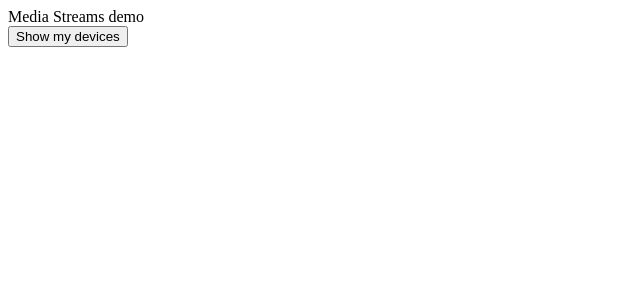
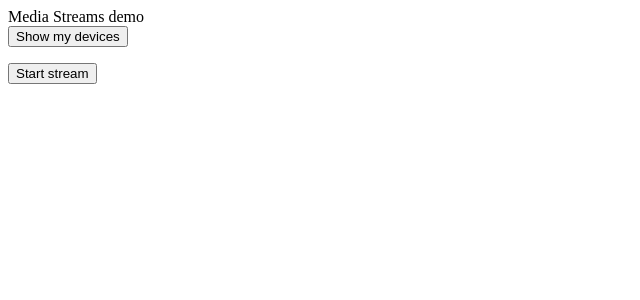
Before and after one commit to FRK22G-Avancerad-webbutveckling/lektion-22-augusti, a React (Vite) app: page / in a window 1280 px wide. Shown: the top 300 px of the page, without its empty margins (0-640 px from the left). Built offline with nearby package versions, Linux system fonts and the light colour scheme.

Commit message:
Start invisible stream

```diff
--- a/src/App.tsx
+++ b/src/App.tsx
@@ -1,6 +1,7 @@
 // import { useState } from 'react'
 import './App.css'
 import DeviceList from './deviceList/DeviceList'
+import ViewVideo from './viewStream/ViewVideo'
 
 function App() {
 
@@ -9,6 +10,7 @@ function App() {
 			<header> Media Streams demo </header>
 			<main>
 				<DeviceList />
+				<ViewVideo />
 			</main>
 		</div>
 	)
--- /dev/null
+++ b/src/viewStream/ViewVideo.tsx
@@ -0,0 +1,19 @@
+
+
+const ViewVideo = () => {
+
+	const handleStartStream = async () => {
+		const stream: MediaStream = await navigator.mediaDevices.getUserMedia({
+			video: true, audio: false  // För att hindra rundgång i klassrummet
+		})
+
+	}
+
+	return (
+		<div className="view-video">
+			<button onClick={handleStartStream}> Start stream </button>
+		</div>
+	)
+}
+
+export default ViewVideo
```
